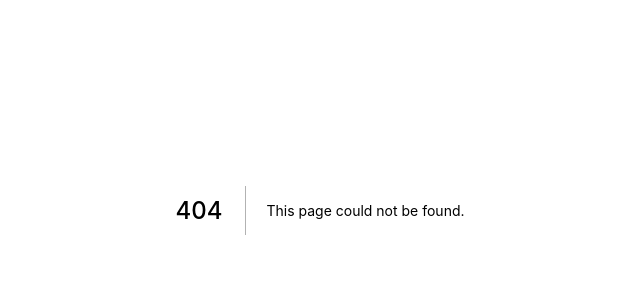
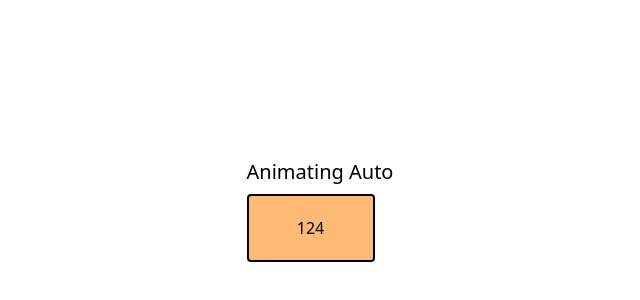
Before and after one commit to HappyJayXin/next-typescript-playground, a Next.js app: page /react-spring in a window 1280 px wide. Before the commit this address had no page. Shown: the part 190-490 px from the top of the page, without its empty margins (320-960 px from the left). Built offline with nearby package versions, Linux system fonts and the light colour scheme.

Commit message:
feat(react-spring): Animating Auto

```diff
--- /dev/null
+++ b/components/AnimatingAuto/AnimatingAuto.tsx
@@ -0,0 +1,24 @@
+import { useState } from 'react';
+import { useSpring, animated } from 'react-spring';
+
+const AnimatingAuto = () => {
+  const [isOpen, setIsOpen] = useState(true);
+  const styles = useSpring({
+    width: isOpen ? 124 : 0
+  });
+
+  return (
+    <div
+      className="border-2 border-black	rounded p-5 cursor-pointer	text-center w-32 relative"
+      onClick={() => setIsOpen(!isOpen)}
+    >
+      <animated.div
+        className="bg-orange-300 absolute left-0 top-0 -z-10 h-full	"
+        style={styles}
+      ></animated.div>
+      <animated.div>{styles.width.to((x) => x.toFixed(0))}</animated.div>
+    </div>
+  );
+};
+
+export default AnimatingAuto;
--- /dev/null
+++ b/components/AnimatingAuto/index.ts
@@ -0,0 +1 @@
+export { default } from './AnimatingAuto';
--- /dev/null
+++ b/components/Center/Center.tsx
@@ -0,0 +1,5 @@
+const Center = ({ children }) => (
+  <div className="grid place-items-center h-screen">{children}</div>
+);
+
+export default Center;
--- /dev/null
+++ b/components/Center/index.ts
@@ -0,0 +1 @@
+export { default } from './Center';
--- /dev/null
+++ b/features/reactSpring/index.tsx
@@ -0,0 +1,15 @@
+import Center from '../../components/Center';
+import AnimatingAuto from '../../components/AnimatingAuto';
+
+const ReactSpring = () => (
+  <Center>
+    <main>
+      <section className="mb-0">
+        <h2 className="text-xl mb-2">Animating Auto</h2>
+        <AnimatingAuto />
+      </section>
+    </main>
+  </Center>
+);
+
+export default ReactSpring;
--- a/package.json
+++ b/package.json
@@ -14,7 +14,8 @@
     "lodash": "^4.17.21",
     "next": "^12.1.7-canary.19",
     "react": "18.1.0",
-    "react-dom": "18.1.0"
+    "react-dom": "18.1.0",
+    "react-spring": "^9.4.5"
   },
   "devDependencies": {
     "@types/node": "^12.12.21",
--- a/pages/index.tsx
+++ b/pages/index.tsx
@@ -1,18 +1,23 @@
 import Link from 'next/link';
+import Center from '../components/Center';
 
 const items = [
   {
     href: '/float-toolbar',
-    name: 'Float Toolbar',
+    name: 'Float Toolbar'
   },
-	{
-		href: '/variant-theme',
-		name: 'Variant Theme',
-	},
+  {
+    href: '/variant-theme',
+    name: 'Variant Theme'
+  },
+  {
+    href: '/react-spring',
+    name: 'React Spring'
+  }
 ];
 
 const IndexPage = () => (
-  <div className="grid place-items-center h-screen">
+  <Center>
     <div className="w-48 text-sm font-medium text-gray-900 bg-white border border-gray-200 rounded-lg dark:bg-gray-700 dark:border-gray-600 dark:text-white">
       {items.map((item) => (
         <Link href={item.href}>
@@ -22,7 +27,7 @@ const IndexPage = () => (
         </Link>
       ))}
     </div>
-  </div>
+  </Center>
 );
 
 export default IndexPage;
--- /dev/null
+++ b/pages/react-spring.tsx
@@ -0,0 +1,5 @@
+import ReactSpring from '../features/reactSpring';
+
+const ReactSpringPage = () => <ReactSpring />;
+
+export default ReactSpringPage;
--- a/tsconfig.json
+++ b/tsconfig.json
@@ -12,7 +12,8 @@
     "moduleResolution": "node",
     "resolveJsonModule": true,
     "isolatedModules": true,
-    "jsx": "preserve"
+    "jsx": "preserve",
+    "incremental": true
   },
   "include": ["next-env.d.ts", "**/*.ts", "**/*.tsx"],
   "exclude": ["node_modules"]
```
Also changed, not shown: 1 other file (tests, documents, lock files or other folders).
